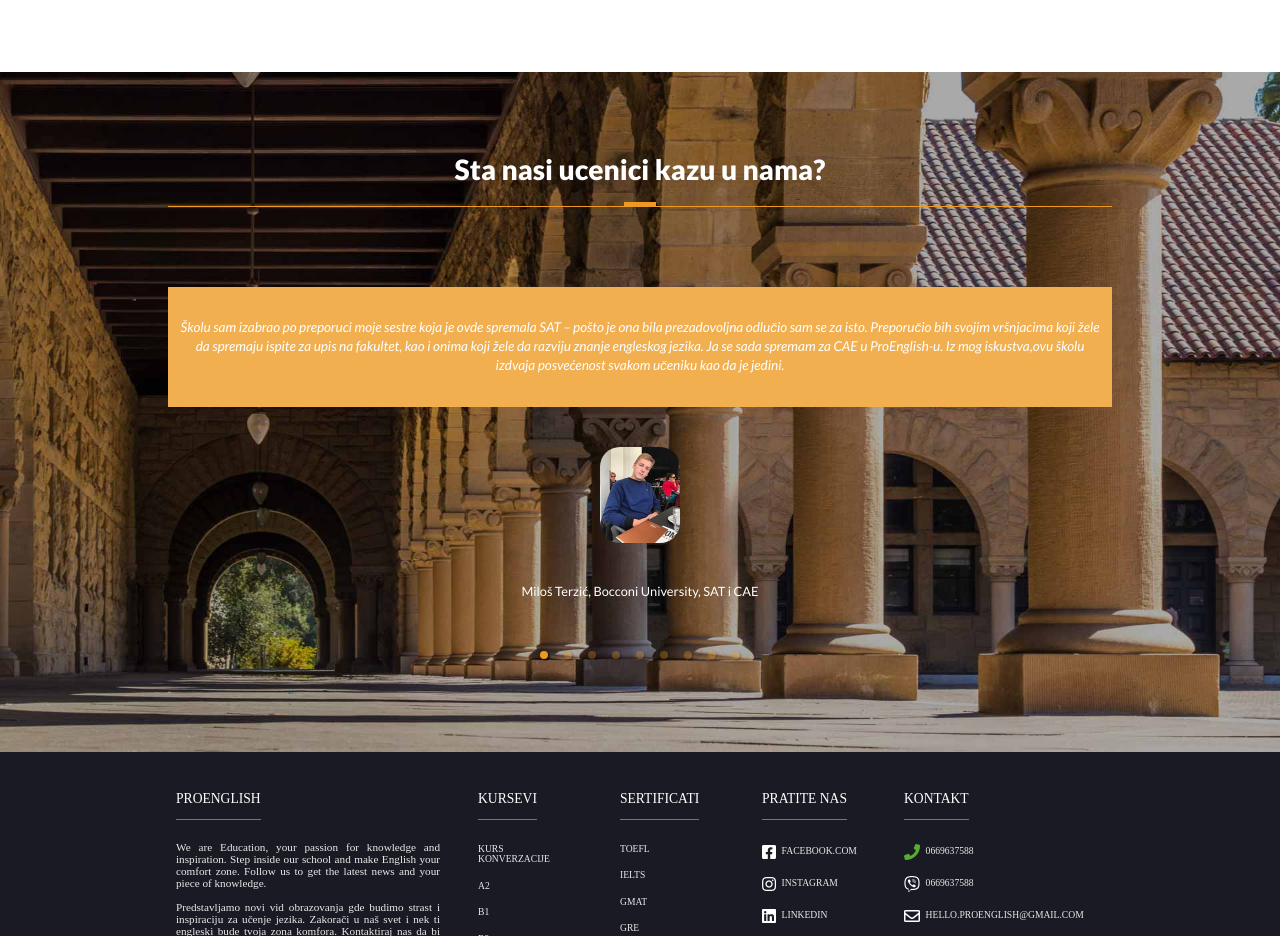
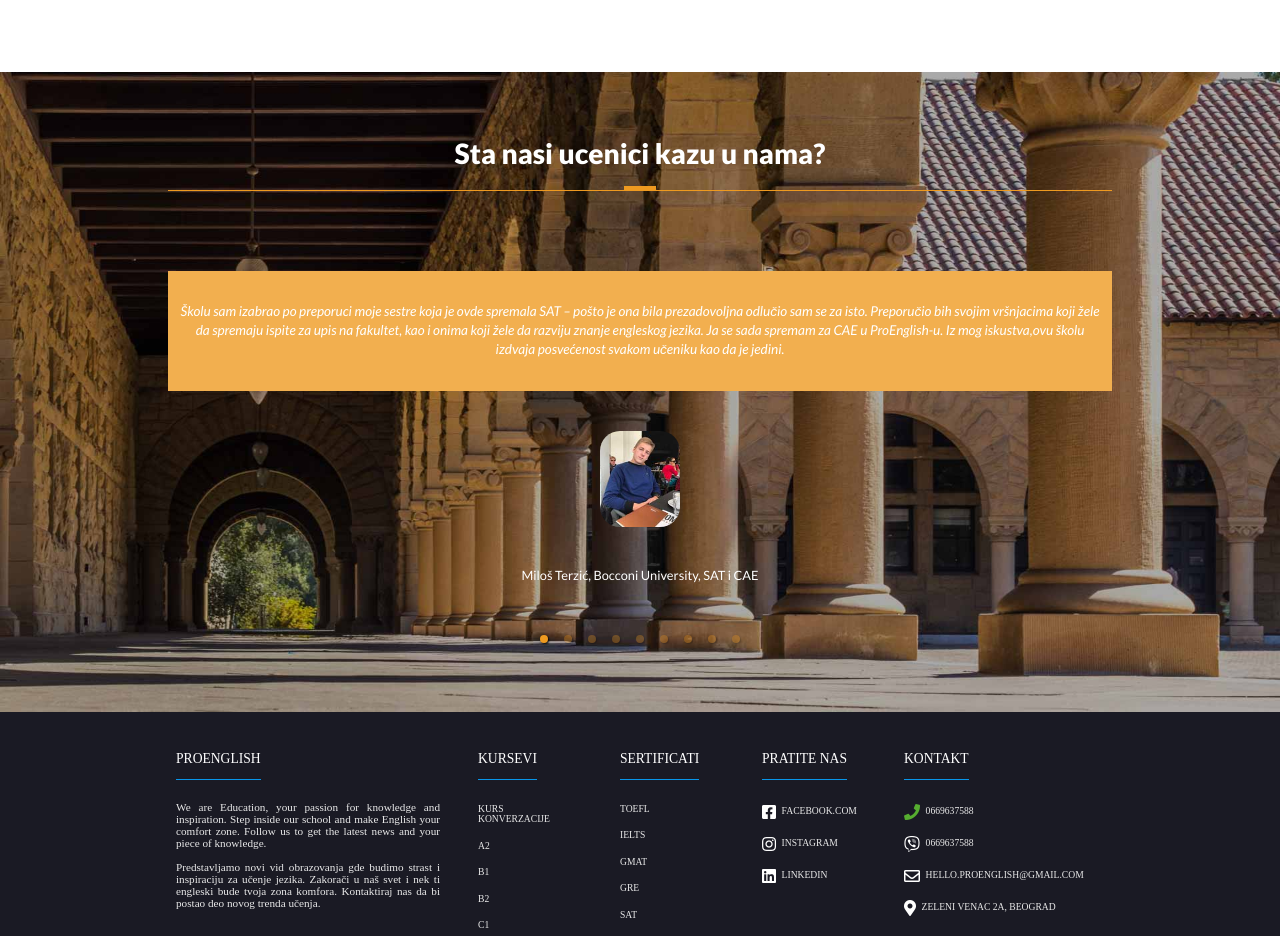
Before and after one commit to Dejan85/proenglish-refactor, a React (Vite) app in the folder client/: page / in a window 1280 px wide. Shown: the part 3960-4896 px from the top of the page. Built offline with nearby package versions, Linux system fonts and the light colour scheme; no server answers; a web font is replaced by a local one.

Commit message:
fixed scss for experiance

```diff
--- a/client/src/components/frontend/home/pages/experience/styles.scss
+++ b/client/src/components/frontend/home/pages/experience/styles.scss
@@ -3,7 +3,7 @@
 
 .home-experience {
   margin-top: 10rem;
-  height: 85vh;
+  height: 80vh;
   justify-content: center;
 
   &__container {
@@ -12,7 +12,7 @@
   }
 
   &__heading-container {
-    margin-top: 10rem;
+    margin-top: 8rem;
     flex-direction: column;
     align-items: center;
   }
```
